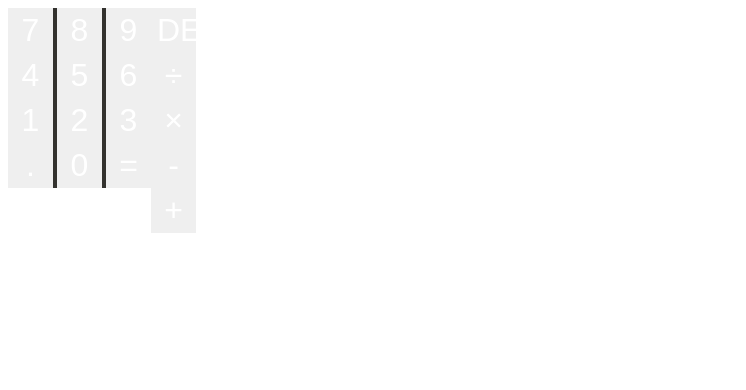
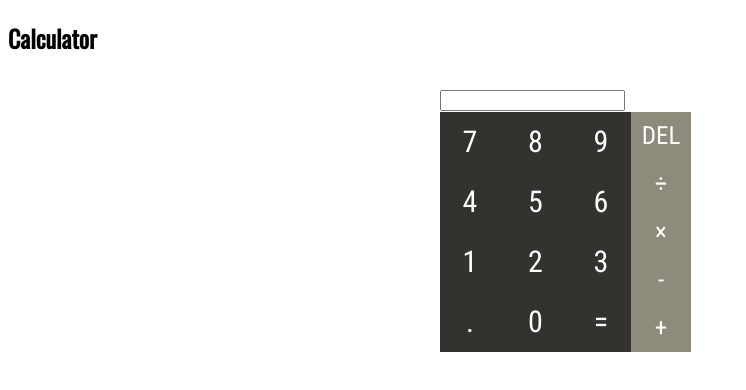
Before and after one commit to suhithr/AndroidCalc-WebVersion, a plain HTML site: page index.html in a window 1280 px wide. Shown: the whole page, without its empty margins (0-746 px from the left). Drawn offline with nearby package versions, Linux system fonts and the light colour scheme.

Commit message:
Finished basic aesthetic of calculator

```diff
--- a/clarity.css
+++ b/clarity.css
@@ -1,25 +1,39 @@
+
+.num, .row{
+	background-color: #33322E;
+}
+
+.sym{
+	background-color: #8E8B7D;
+	height: 48px;
+	font-size: 25px;
+}
 .pane {
 	float: left;
 }
 
-.num {
-	background-color: #33322E;
-}
-
-.sym {
-	background-color: #8E8B7D;
+body {
+	font-family: 'Oswald', sans-serif;
 }
 
 button {
 	border-radius: 0;
 	border: 0;
+	padding: 0;
 	font-weight: 100;
-	color:#FFFFFF;
-	font-size: 200%;
-	height: 45px;
-	width: 45px;
+	color: #FFFFFF;
+	font-family: 'Roboto Condensed', sans-serif;
+	font-size: 30px;
+	height: 60px;
+	width: 60px;
+	text-align: center;
 }
 
 #simplecalc {
-	background: #000000;
+	width: 400px;
+	margin: 0 auto;
 }
+
+#screen {
+	width: 246px;
+}
--- a/index.html
+++ b/index.html
@@ -6,6 +6,10 @@
 		<meta name="author" content="Suhith Rajesh">
 		<meta name="description" content="Spider Web Development Induction Task 1">
 		<link rel="stylesheet" type="text/css" href="clarity.css">
+		<link href='http://fonts.googleapis.com/css?family=Oswald' rel='stylesheet' type='text/css'>
+		<link href='http://fonts.googleapis.com/css?family=Roboto+Condensed' rel='stylesheet' type='text/css'>
+		<script src="logic.js" type="text/javascript">
+		</script>
 		<title>Suhith Rajesh</title>
 	</head>
 	<body>
@@ -22,45 +26,48 @@
 			</div>
 		</section>
 		<section id="calculator">
+			<h1>Calculator<h1>
 			<div class="box">
 				<div id="simplecalc">
-					<div class="pane num">
+					<input id="display" type="text">
+					<br>
+					<div class="pane">
 						<div class="row">
-							<button id="btn_7">7</button>
-							<button id="btn_8">8</button>
-							<button id="btn_9">9</button>
+							<button class="num" id="btn_7" onclick="show(7)">7</button>
+							<button class="num" id="btn_8" onclick="show(8)">8</button>
+							<button class="num" id="btn_9" onclick="show(9)">9</button>
 						</div>
 						<div class="row">
-							<button id="btn_4">4</button>
-							<button id="btn_5">5</button>
-							<button id="btn_6">6</button>
+							<button class="num" id="btn_4">4</button>
+							<button class="num" id="btn_5">5</button>
+							<button class="num" id="btn_6">6</button>
 						</div>
 						<div class="row">
-							<button id="btn_1">1</button>
-							<button id="btn_2">2</button>
-							<button id="btn_3">3</button>
+							<button class="num" id="btn_1">1</button>
+							<button class="num" id="btn_2">2</button>
+							<button class="num" id="btn_3">3</button>
 						</div>
 						<div class="row">
-							<button id="btn_dec">.</button>
-							<button id="btn_0">0</button>
-							<button id="btn_eq">=</button>
+							<button class="num" id="btn_dec">.</button>
+							<button class="num" id="btn_0">0</button>
+							<button class="num" id="btn_eq">=</button>
 						</div>
 					</div>
-					<div class="pane sym">
+					<div class="pane">
 						<div class="row">
-							<button id="btn_del">DEL</button>
+							<button class="sym" id="btn_del">DEL</button>
 						</div>
 						<div class="row">
-							<button id="btn_div">&divide;</button>
+							<button class="sym" id="btn_div">&divide;</button>
 						</div>
 						<div class="row">
-							<button id="btn_mul">&times;</button>
+							<button class="sym" id="btn_mul">&times;</button>
 						</div>
 						<div class="row">
-							<button id="btn_sub">-</button>
+							<button class="sym" id="btn_sub">-</button>
 						</div>
 						<div class="row">
-							<button id="btn_add">+</button>
+							<button class="sym" id="btn_add">+</button>
 						</div>
 			</div>
 		</section>
--- /dev/null
+++ b/logic.js
@@ -0,0 +1,6 @@
+var expn = ""
+function show(it) {
+	var display = document.getElementById('display');
+	expn = expn + it;
+
+}
```
